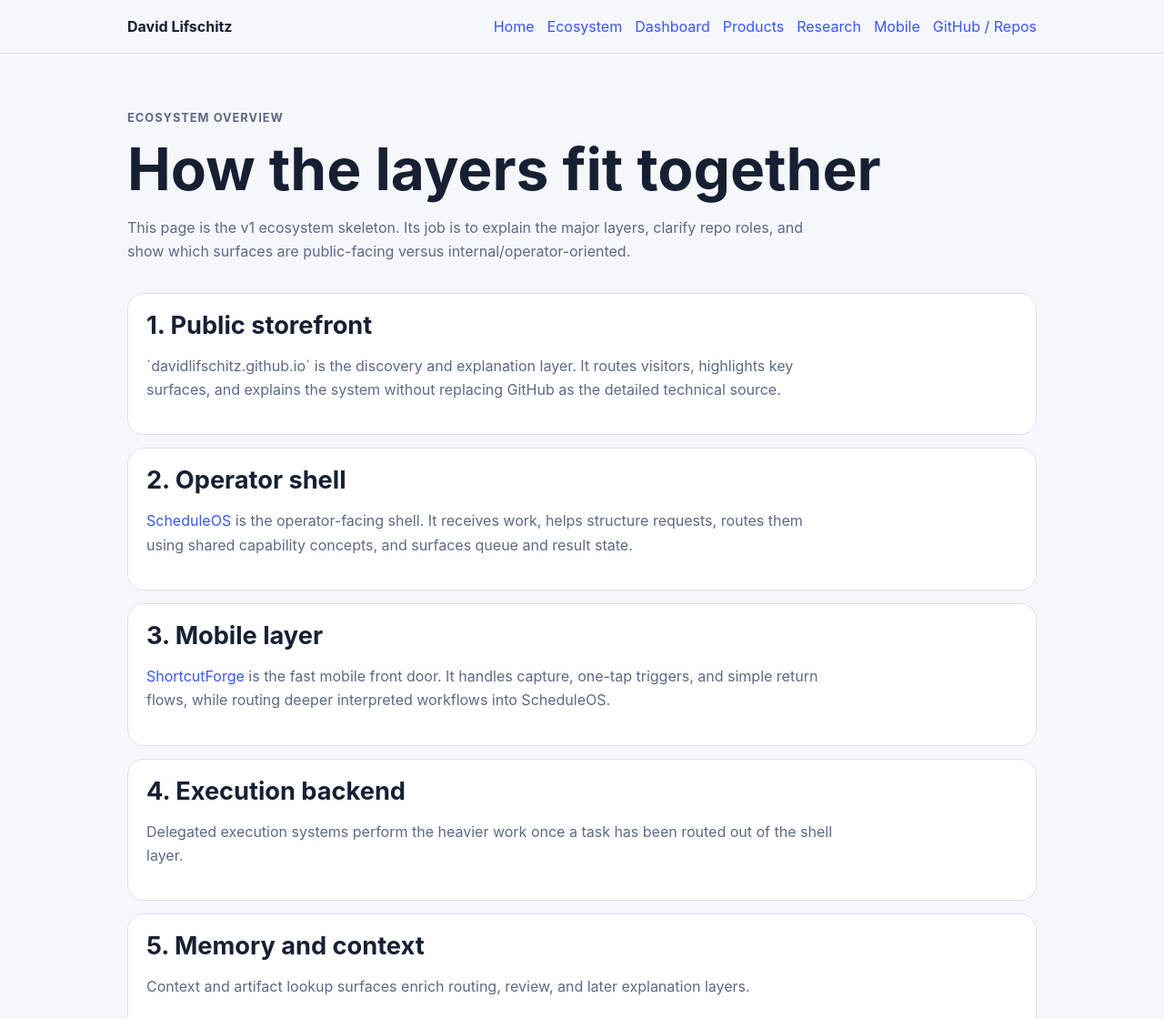
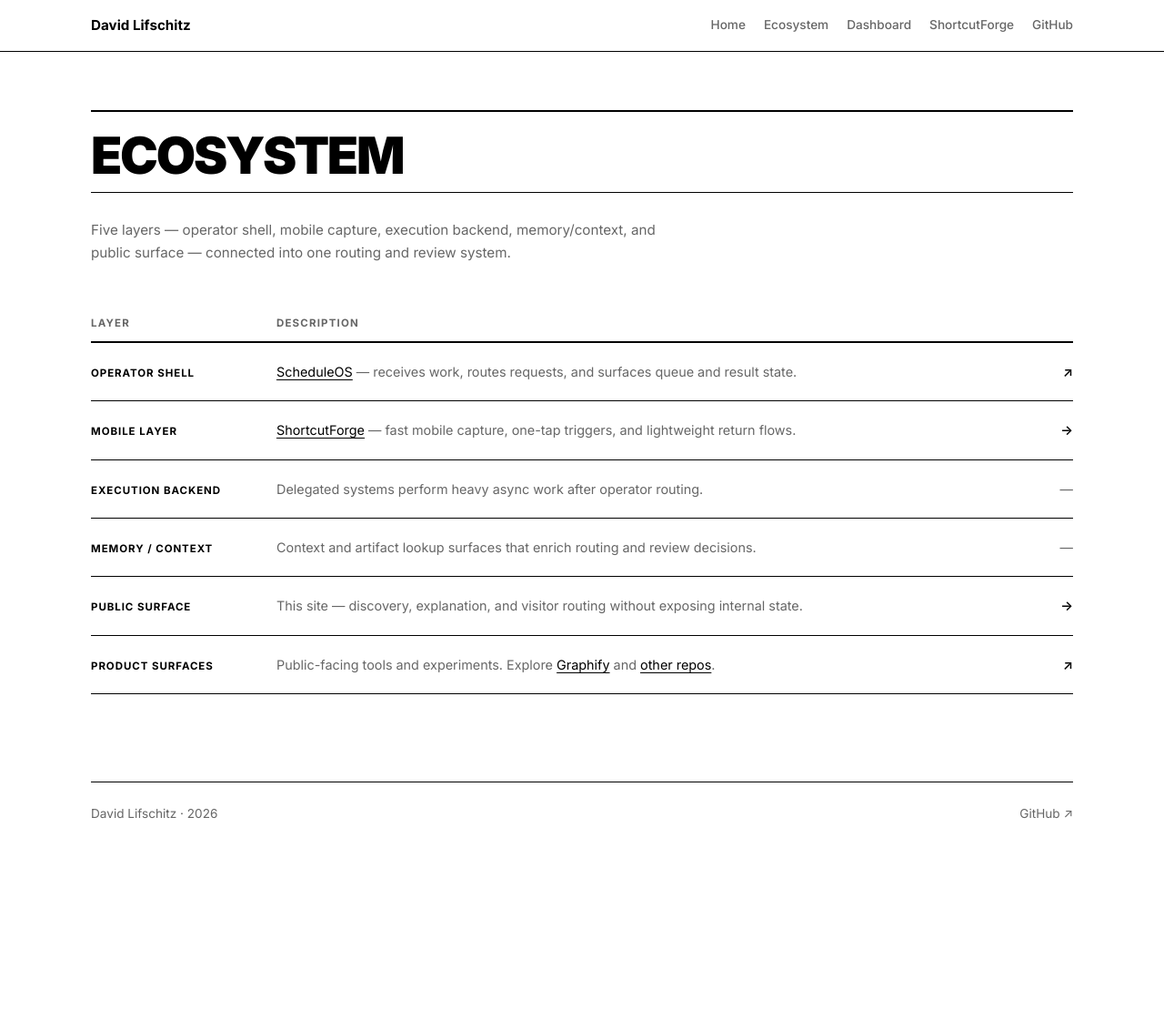
Before and after one commit to davidlifschitz/davidlifschitz.github.io, a plain HTML site: page ecosystem.html in a window 1280 px wide. Shown: the top 1120 px of the page at 91% size. After the commit the page ends 946 px from the top, so only its background shows below. Drawn offline with Linux system fonts and the light colour scheme.

Commit message:
Rebuild ecosystem page with editorial ruled-table layout

```diff
--- a/ecosystem.html
+++ b/ecosystem.html
@@ -4,142 +4,132 @@
   <meta charset="UTF-8" />
   <meta name="viewport" content="width=device-width, initial-scale=1.0" />
   <title>Ecosystem — David Lifschitz</title>
-  <meta name="description" content="Overview of the ecosystem layers, repo roles, and public versus internal surfaces." />
+  <meta name="description" content="Five layers — operator shell, mobile capture, execution backend, memory/context, and public surface — connected into one routing and review system." />
+  <link rel="preconnect" href="https://fonts.googleapis.com" />
+  <link rel="preconnect" href="https://fonts.gstatic.com" crossorigin />
+  <link href="https://fonts.googleapis.com/css2?family=Inter:wght@400;500;700;900&display=swap" rel="stylesheet" />
+  <link rel="stylesheet" href="styles/site.css" />
   <style>
-    :root {
-      --bg: #f6f7fb;
-      --surface: #ffffff;
-      --text: #172033;
-      --muted: #5d6985;
-      --border: #dbe2f0;
-      --accent: #3856ff;
-      --max: 1000px;
+    .eco-header { padding: 64px 0 0; }
+    .eco-rule { width: 100%; height: 2px; background: var(--border); margin-bottom: 20px; }
+    .eco-rule--thin { height: 1px; margin: 12px 0 28px; }
+    h1.eco-title {
+      font-size: clamp(2rem, 5vw, 3.5rem);
+      font-weight: 900;
+      text-transform: uppercase;
+      letter-spacing: -0.04em;
+      line-height: 1.0;
+      margin: 0;
     }
-    * { box-sizing: border-box; }
-    body { margin: 0; font-family: Inter, -apple-system, BlinkMacSystemFont, "Segoe UI", sans-serif; background: var(--bg); color: var(--text); line-height: 1.65; }
-    a { color: var(--accent); text-decoration: none; }
-    a:hover { text-decoration: underline; }
-    .wrap { width: min(calc(100% - 32px), var(--max)); margin: 0 auto; }
-    header { border-bottom: 1px solid var(--border); background: rgba(246,247,251,.94); backdrop-filter: blur(10px); }
-    .nav { display: flex; justify-content: space-between; gap: 16px; align-items: center; padding: 16px 0; }
-    .nav-links { display: flex; flex-wrap: wrap; gap: 14px; }
-    .brand { color: var(--text); font-weight: 700; }
-    main { padding: 56px 0; }
-    h1, h2, h3 { line-height: 1.1; }
-    h1 { font-size: clamp(2.4rem, 5vw, 4rem); margin: 0 0 16px; }
-    h2 { font-size: 1.7rem; margin: 0 0 12px; }
-    p.lead, .intro { color: var(--muted); max-width: 760px; }
-    .section { margin-top: 32px; }
-    .card, .layer {
-      background: var(--surface);
-      border: 1px solid var(--border);
-      border-radius: 18px;
-      padding: 20px;
+    .eco-subtitle {
+      font-size: 0.95rem;
+      color: var(--muted);
+      max-width: 640px;
+      line-height: 1.65;
     }
-    .stack { display: grid; gap: 14px; }
-    .grid { display: grid; grid-template-columns: repeat(2, minmax(0,1fr)); gap: 16px; }
-    .label { display: inline-block; margin-bottom: 10px; color: var(--muted); text-transform: uppercase; letter-spacing: .08em; font-size: .8rem; font-weight: 700; }
-    footer { padding: 0 0 48px; color: var(--muted); }
-    @media (max-width: 800px) { .grid, .nav { grid-template-columns: 1fr; flex-direction: column; align-items: flex-start; } }
+    .layers { padding: 48px 0; }
+    .layers-header {
+      display: grid;
+      grid-template-columns: 180px 1fr 32px;
+      gap: 24px;
+      padding: 8px 0 10px;
+      font-size: 0.72rem;
+      font-weight: 700;
+      letter-spacing: 0.1em;
+      text-transform: uppercase;
+      color: var(--muted);
+      border-bottom: 2px solid var(--border);
+    }
+    .layer-row {
+      display: grid;
+      grid-template-columns: 180px 1fr 32px;
+      gap: 24px;
+      padding: 20px 0;
+      border-bottom: 1px solid var(--border);
+      align-items: baseline;
+    }
+    .layer-name {
+      font-size: 0.72rem;
+      font-weight: 700;
+      letter-spacing: 0.08em;
+      text-transform: uppercase;
+    }
+    .layer-desc { font-size: 0.9rem; color: var(--muted); line-height: 1.55; }
+    .layer-desc a { color: var(--text); text-decoration: underline; text-underline-offset: 3px; }
+    .layer-desc a:hover { color: var(--muted); }
+    .layer-link { font-size: 0.9rem; color: var(--muted); text-align: right; }
+    .layer-link a { color: var(--text); text-decoration: none; font-weight: 600; }
+    .layer-link a:hover { text-decoration: underline; }
+    @media (max-width: 600px) {
+      .layers-header, .layer-row { grid-template-columns: 1fr; gap: 6px; }
+      .layers-header .layer-link-col, .layer-link { display: none; }
+    }
   </style>
 </head>
 <body>
-  <header>
-    <div class="wrap nav">
+  <header class="site-header">
+    <div class="wrap nav-inner">
       <a class="brand" href="index.html">David Lifschitz</a>
       <nav class="nav-links" aria-label="Primary">
         <a href="index.html">Home</a>
         <a href="ecosystem.html">Ecosystem</a>
         <a href="dashboard.html">Dashboard</a>
-        <a href="index.html#products">Products</a>
-        <a href="index.html#research">Research</a>
-        <a href="index.html#mobile">Mobile</a>
-        <a href="https://github.com/davidlifschitz" target="_blank" rel="noreferrer">GitHub / Repos</a>
+        <a href="shortcutforge/index.html">ShortcutForge</a>
+        <a href="https://github.com/davidlifschitz" target="_blank" rel="noreferrer" aria-label="GitHub (opens in new tab)">GitHub</a>
       </nav>
     </div>
   </header>
 
   <main class="wrap">
-    <section>
-      <span class="label">Ecosystem overview</span>
-      <h1>How the layers fit together</h1>
-      <p class="lead">This page is the v1 ecosystem skeleton. Its job is to explain the major layers, clarify repo roles, and show which surfaces are public-facing versus internal/operator-oriented.</p>
-    </section>
+    <div class="eco-header">
+      <div class="eco-rule"></div>
+      <h1 class="eco-title" id="eco-heading">Ecosystem</h1>
+      <div class="eco-rule eco-rule--thin"></div>
+      <p class="eco-subtitle">Five layers — operator shell, mobile capture, execution backend, memory/context, and public surface — connected into one routing and review system.</p>
+    </div>
 
-    <section class="section stack">
-      <div class="layer">
-        <h2>1. Public storefront</h2>
-        <p class="intro">`davidlifschitz.github.io` is the discovery and explanation layer. It routes visitors, highlights key surfaces, and explains the system without replacing GitHub as the detailed technical source.</p>
+    <section class="layers" aria-labelledby="layers-heading">
+      <div class="layers-header">
+        <h2 id="layers-heading" style="font:inherit;margin:0;">Layer</h2>
+        <span>Description</span>
+        <span class="layer-link-col"></span>
       </div>
-      <div class="layer">
-        <h2>2. Operator shell</h2>
-        <p class="intro"><a href="https://github.com/davidlifschitz/ScheduleOS" target="_blank" rel="noreferrer">ScheduleOS</a> is the operator-facing shell. It receives work, helps structure requests, routes them using shared capability concepts, and surfaces queue and result state.</p>
+      <div class="layer-row">
+        <div class="layer-name">Operator Shell</div>
+        <div class="layer-desc"><a href="https://github.com/davidlifschitz/ScheduleOS" target="_blank" rel="noreferrer" aria-label="ScheduleOS on GitHub (opens in new tab)">ScheduleOS</a> — receives work, routes requests, and surfaces queue and result state.</div>
+        <div class="layer-link"><a href="https://github.com/davidlifschitz/ScheduleOS" target="_blank" rel="noreferrer" aria-label="ScheduleOS on GitHub (opens in new tab)">↗</a></div>
       </div>
-      <div class="layer">
-        <h2>3. Mobile layer</h2>
-        <p class="intro"><a href="shortcutforge/index.html">ShortcutForge</a> is the fast mobile front door. It handles capture, one-tap triggers, and simple return flows, while routing deeper interpreted workflows into ScheduleOS.</p>
+      <div class="layer-row">
+        <div class="layer-name">Mobile Layer</div>
+        <div class="layer-desc"><a href="shortcutforge/index.html">ShortcutForge</a> — fast mobile capture, one-tap triggers, and lightweight return flows.</div>
+        <div class="layer-link"><a href="shortcutforge/index.html">→</a></div>
       </div>
-      <div class="layer">
-        <h2>4. Execution backend</h2>
-        <p class="intro">Delegated execution systems perform the heavier work once a task has been routed out of the shell layer.</p>
+      <div class="layer-row">
+        <div class="layer-name">Execution Backend</div>
+        <div class="layer-desc">Delegated systems perform heavy async work after operator routing.</div>
+        <div class="layer-link">—</div>
       </div>
-      <div class="layer">
-        <h2>5. Memory and context</h2>
-        <p class="intro">Context and artifact lookup surfaces enrich routing, review, and later explanation layers.</p>
+      <div class="layer-row">
+        <div class="layer-name">Memory / Context</div>
+        <div class="layer-desc">Context and artifact lookup surfaces that enrich routing and review decisions.</div>
+        <div class="layer-link">—</div>
       </div>
-      <div class="layer">
-        <h2>6. Product and research surfaces</h2>
-        <p class="intro">Public-facing tools, experiments, and research verticals sit on top of the architecture and give visitors concrete surfaces to explore.</p>
+      <div class="layer-row">
+        <div class="layer-name">Public Surface</div>
+        <div class="layer-desc">This site — discovery, explanation, and visitor routing without exposing internal state.</div>
+        <div class="layer-link"><a href="index.html">→</a></div>
       </div>
-    </section>
-
-    <section class="section">
-      <h2>Public versus internal</h2>
-      <div class="grid">
-        <article class="card">
-          <span class="label">Public-facing</span>
-          <h3>Belongs on the storefront</h3>
-          <p>Ecosystem summaries, product highlights, repo role descriptions, mobile entry explanations, and selected public links.</p>
-        </article>
-        <article class="card">
-          <span class="label">Internal / GitHub detail</span>
-          <h3>Belongs elsewhere</h3>
-          <p>Raw issue queues, sprint execution details, backend implementation internals, and deeper technical artifacts that are better suited for GitHub.</p>
-        </article>
-      </div>
-    </section>
-
-    <section class="section">
-      <h2>Repo role map</h2>
-      <div class="stack">
-        <article class="card">
-          <span class="label">Storefront</span>
-          <h3><a href="index.html"><code>davidlifschitz.github.io</code></a></h3>
-          <p>Public discovery and explanation layer.</p>
-        </article>
-        <article class="card">
-          <span class="label">Operator shell</span>
-          <h3><a href="https://github.com/davidlifschitz/ScheduleOS" target="_blank" rel="noreferrer"><code>ScheduleOS</code></a></h3>
-          <p>Operator-facing intake, routing, and monitoring surface.</p>
-        </article>
-        <article class="card">
-          <span class="label">Mobile layer</span>
-          <h3><a href="shortcutforge/index.html"><code>ShortcutForge</code></a></h3>
-          <p>Fast mobile capture and trigger surface that complements ScheduleOS.</p>
-        </article>
-      </div>
-    </section>
-
-    <section class="section">
-      <h2>What is placeholder in v1</h2>
-      <div class="card">
-        <p>This page is intentionally a content and structure skeleton. The layer descriptions, role map, and public/internal boundaries are real. The copy, visuals, richer product examples, and more polished navigation will be refined in a later storefront design sprint. For live metrics, use the <a href="dashboard.html">dashboard</a>.</p>
+      <div class="layer-row">
+        <div class="layer-name">Product Surfaces</div>
+        <div class="layer-desc">Public-facing tools and experiments. Explore <a href="https://github.com/davidlifschitz/graphify" target="_blank" rel="noreferrer" aria-label="Graphify on GitHub (opens in new tab)">Graphify</a> and <a href="https://github.com/davidlifschitz" target="_blank" rel="noreferrer" aria-label="GitHub profile (opens in new tab)">other repos</a>.</div>
+        <div class="layer-link"><a href="https://github.com/davidlifschitz" target="_blank" rel="noreferrer" aria-label="GitHub profile (opens in new tab)">↗</a></div>
       </div>
     </section>
   </main>
 
-  <footer class="wrap">
-    The ecosystem page is a public explanation surface, not the source of truth for implementation detail. GitHub remains the deeper technical source.
+  <footer class="site-footer wrap">
+    <span>David Lifschitz · 2026</span>
+    <a href="https://github.com/davidlifschitz" target="_blank" rel="noreferrer" aria-label="GitHub (opens in new tab)">GitHub ↗</a>
   </footer>
 </body>
 </html>
```
